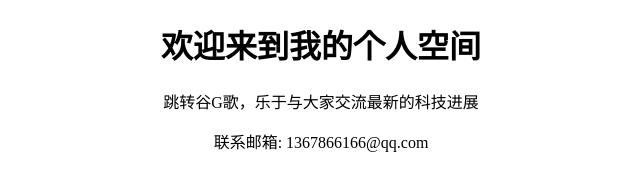
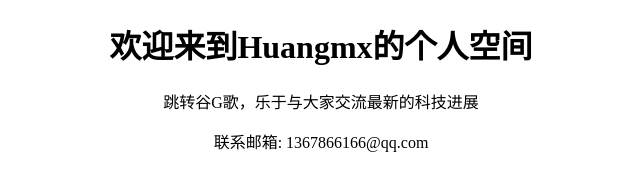
Before and after one commit to hmxv2/hmxv2.github.io, a plain HTML site: page index.html in a window 1280 px wide. Shown: the whole page, without its empty margins (319-959 px from the left). Drawn offline with Linux system fonts and the light colour scheme.

Commit message:
Update index.html

```diff
--- a/index.html
+++ b/index.html
@@ -4,7 +4,7 @@
     <meta charset="UTF-8">
     <title>Huangmx's </title>
 </head>
-<h1 align="center">欢迎来到我的个人空间</h1>
+<h1 align="center">欢迎来到Huangmx的个人空间</h1>
 <p align="center">跳转谷G歌，乐于与大家交流最新的科技进展</p>
 <p align="center">联系邮箱: 1367866166@qq.com</p>
 <body>
```
